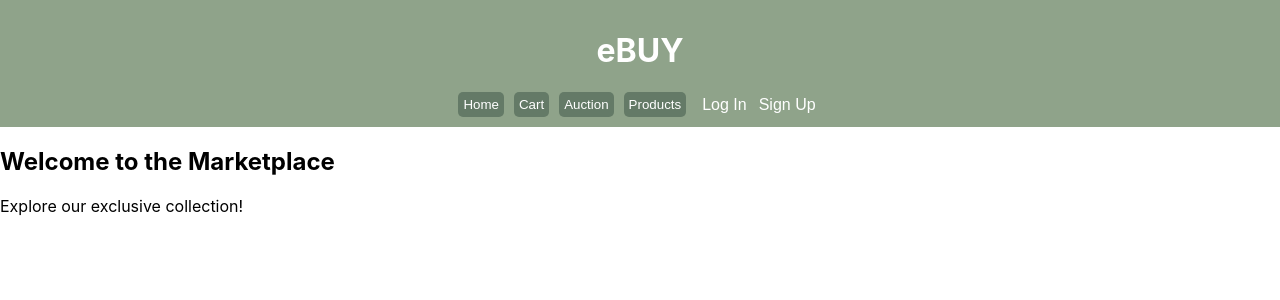
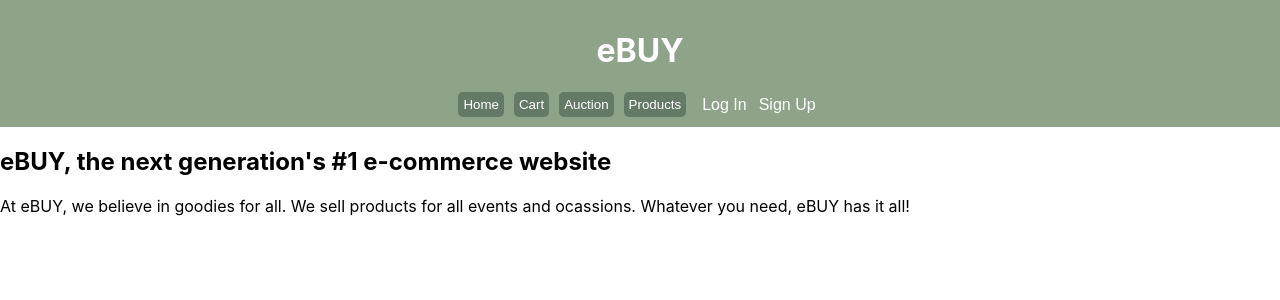
Before and after one commit to rahulchamps2002/CS157AEComm, a React (Create React App) app: page / in a window 1280 px wide. Shown: the top 300 px of the page. Built offline with nearby package versions, Linux system fonts and the light colour scheme.

Commit message:
Update Home.js

```diff
--- a/src/components/Home.js
+++ b/src/components/Home.js
@@ -2,9 +2,11 @@ import React from 'react';
 
 function Home() {
     return (
-        <div>
-            <h2>Welcome to the Marketplace</h2>
-            <p>Explore our exclusive collection!</p>
+        <div className='homeContainer'>
+            <h2>eBUY, the next generation's #1 e-commerce website</h2>
+            <p>At eBUY, we believe in goodies for all. We sell products for
+                all events and ocassions. Whatever you need, eBUY has it all!
+            </p>
         </div>
     );
 }
```
